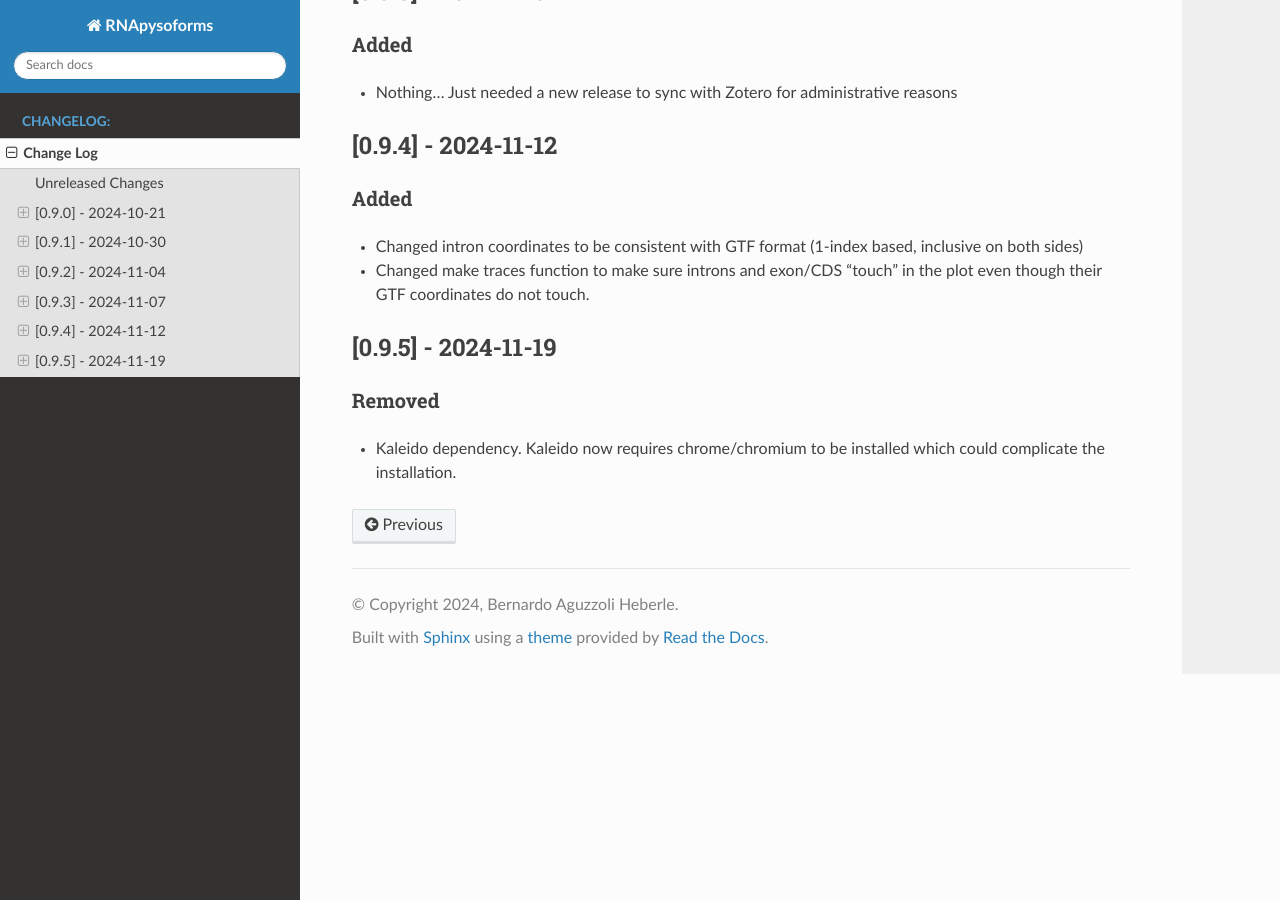
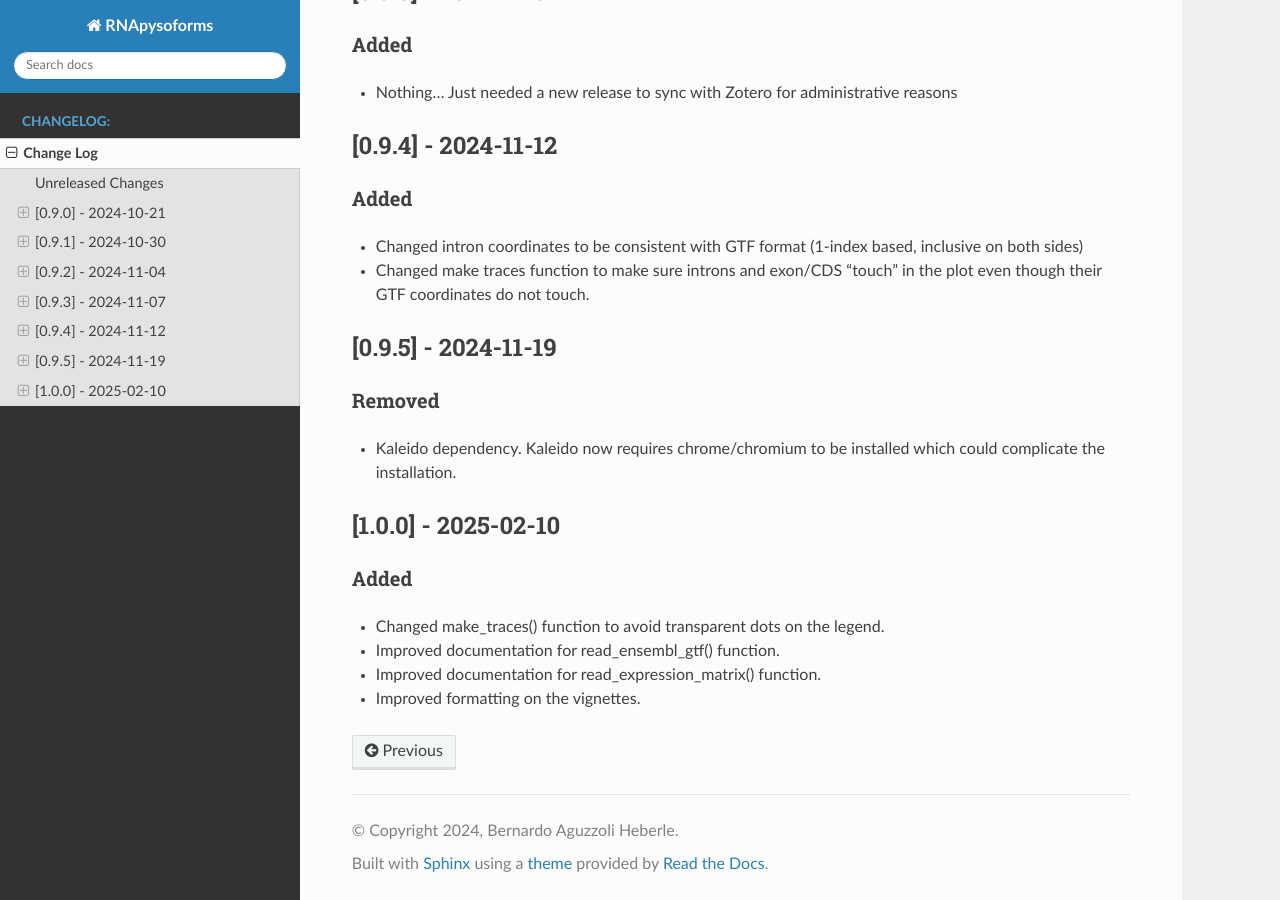
Before and after one commit to UK-SBCoA-EbbertLab/RNApysoforms, a Sphinx documentation site: the page built from source/changelog.rst, in a window 1280 px wide and 900 px high, scrolled down 921 px. Built offline with Sphinx 7.4.7 and the Read the Docs theme 3.1.0, drawn with Linux system fonts in a browser that asks for light colours; pages that are not in the unit, such as notebooks, are missing from menus; comment, search, counter and statistics services are not loaded.

Commit message:
Added versions

```diff
--- a/CHANGELOG.md
+++ b/CHANGELOG.md
@@ -33,3 +33,11 @@ and this project adheres to [Semantic Versioning](https://semver.org/spec/v2.0.0
 ## [0.9.5] - 2024-11-19
 ### Removed
 - Kaleido dependency. Kaleido now requires chrome/chromium to be installed which could complicate the installation.
+
+
+## [1.0.0] - 2025-02-10
+### Added
+- Changed make_traces() function to avoid transparent dots on the legend.
+- Improved documentation for read_ensembl_gtf() function.
+- Improved documentation for read_expression_matrix() function.
+- Improved formatting on the vignettes.
--- a/pyproject.toml
+++ b/pyproject.toml
@@ -4,7 +4,7 @@ build-backend = "setuptools.build_meta"
 
 [project]
 name = "RNApysoforms"
-version = "0.9.5"
+version = "1.0.0"
 description = "A Python package designed for visualizing RNA isoform structures and expression levels by leveraging Plotly for interactive plotting and Polars for efficient data manipulation, enabling the creation of fast-rendering, interactive plots."
 readme = "README.md"
 authors = [{name = "Your Name", email = "bernardo.aguzzoli@gmail.com"}]
--- a/setup.py
+++ b/setup.py
@@ -2,7 +2,7 @@ from setuptools import setup, find_packages
 
 setup(
     name="RNApysoforms",
-    version="0.9.5",
+    version="1.0.0",
     package_dir={"": "src"},
     packages=find_packages(where="src"),
     install_requires=[
--- a/source/conf.py
+++ b/source/conf.py
@@ -2,7 +2,7 @@
 project = 'RNApysoforms'
 copyright = '2024, Bernardo Aguzzoli Heberle'
 author = 'Bernardo Aguzzoli Heberle'
-release = '0.1.0-dev'
+release = '1.0.0'
 
 # -- General configuration ---------------------------------------------------
 extensions = [
--- a/src/RNApysoforms/__init__.py
+++ b/src/RNApysoforms/__init__.py
@@ -11,3 +11,5 @@ from .make_traces import make_traces
 # Define the public API of this module by specifying which functions to expose when imported
 __all__ = ['shorten_gaps', 'to_intron', "read_ensembl_gtf", "make_traces",
            "read_expression_matrix", "gene_filtering", "calculate_exon_number", "make_plot"]
+
+__version__ = "1.0.0"
```
